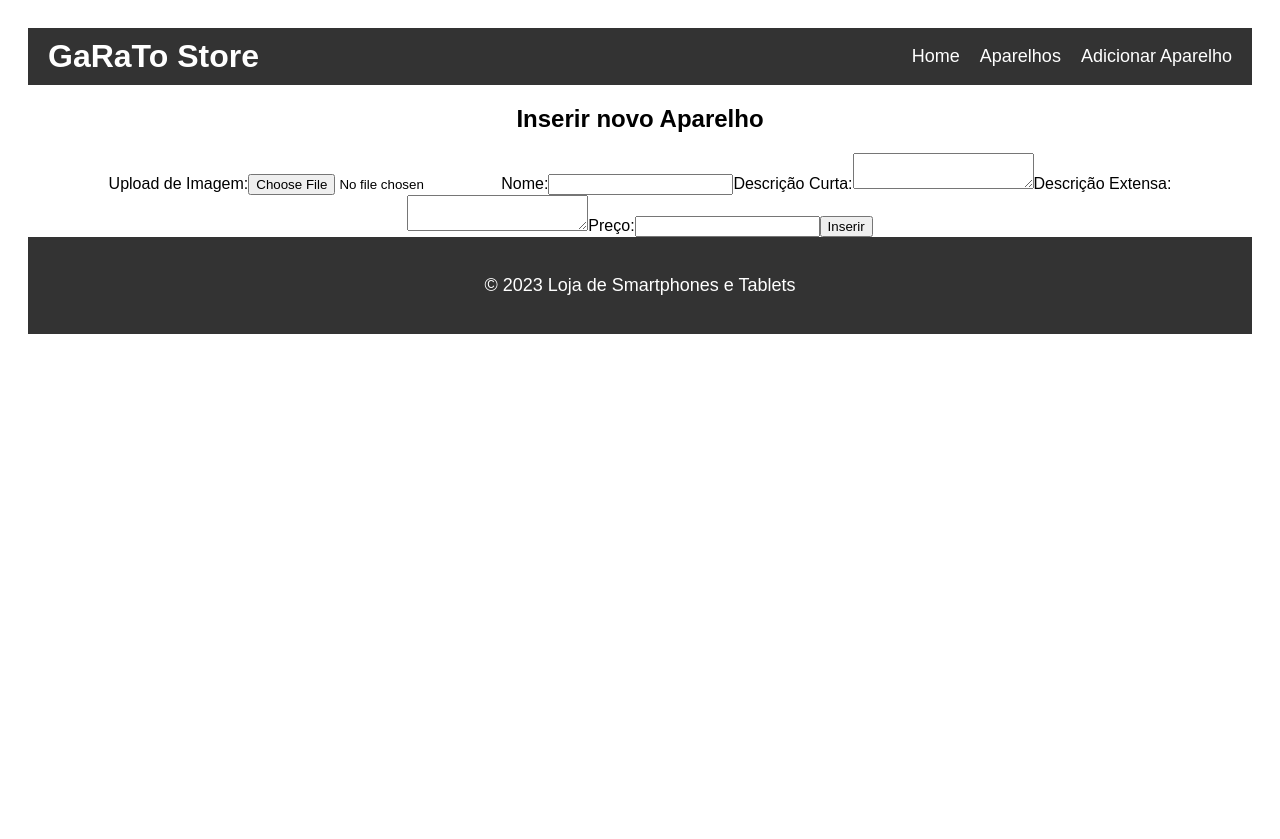
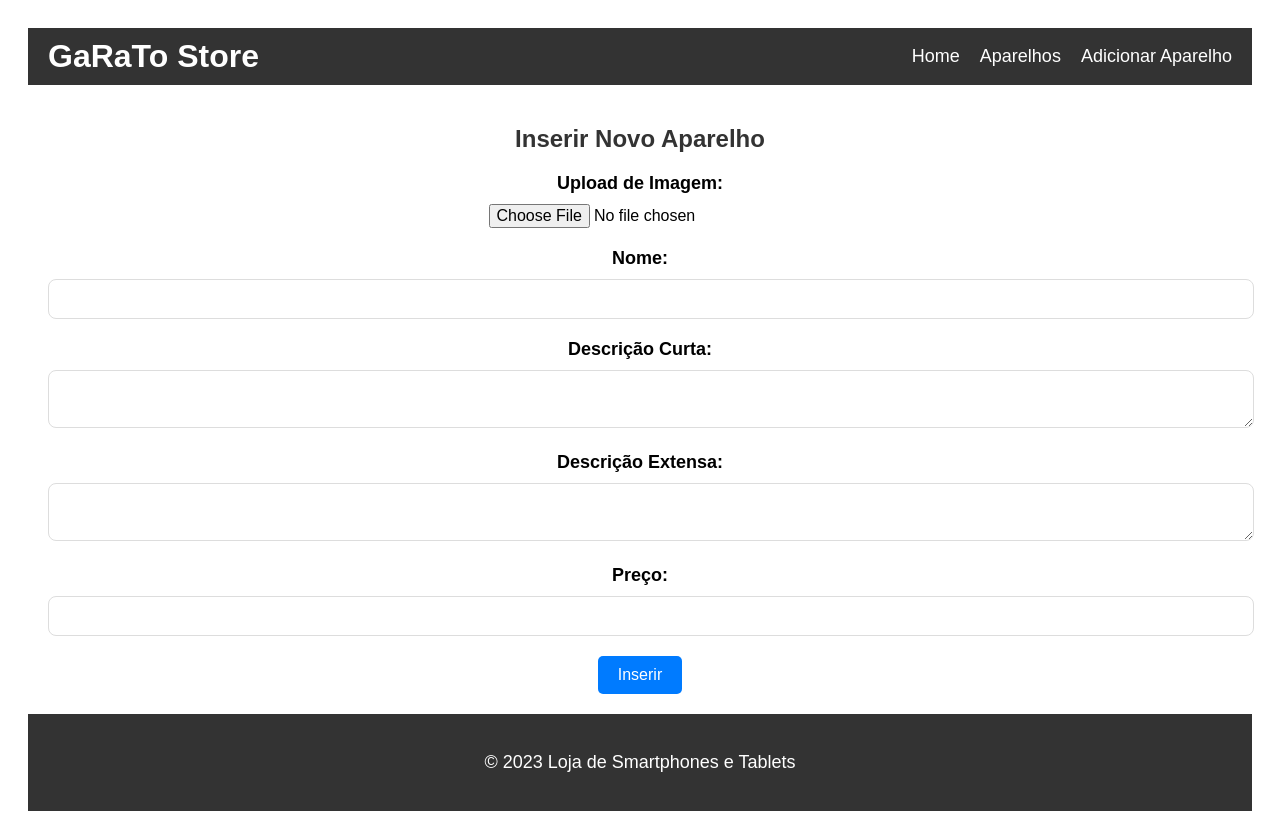
Before and after one commit to Neveszera/RDW_CP2, a React (Vite) app: page /aparelhos/inserir in a window 1280 px wide. Before the commit the page ends 800 px from the top, so only its background shows below. Built offline with nearby package versions, Linux system fonts and the light colour scheme.

Commit message:
Estilizações desenvolvidas

```diff
--- /dev/null
+++ b/src/routes/EditarAparelho/index.module.css
@@ -0,0 +1,58 @@
+.container {
+    font-family: 'Poppins', sans-serif;
+    padding: 20px;
+    text-align: center;
+    max-width: 800px;
+    margin: 0 auto;
+  }
+
+  h2 {
+    font-size: 24px;
+    margin-bottom: 20px;
+    color: #333;
+  }
+
+  label {
+    display: block;
+    font-weight: bold;
+    margin-bottom: 10px;
+    font-size: 18px;
+  }
+
+  input[type="file"] {
+    margin-bottom: 20px;
+    font-size: 16px;
+  }
+
+  img {
+    max-width: 100%;
+    height: auto;
+    margin-bottom: 20px;
+    border: 1px solid #ddd;
+    border-radius: 8px;
+    box-shadow: 0 2px 4px rgba(0, 0, 0, 0.1);
+  }
+
+  textarea,
+  input[type="text"] {
+    width: 100%;
+    padding: 10px;
+    margin-bottom: 20px;
+    border: 1px solid #ddd;
+    border-radius: 8px;
+    font-size: 16px;
+  }
+
+  button {
+    background-color: #007bff;
+    color: #fff;
+    border: none;
+    padding: 10px 20px;
+    font-size: 16px;
+    cursor: pointer;
+    border-radius: 5px;
+  }
+
+  button:hover {
+    background-color: #0056b3;
+  }
--- a/src/routes/Home/index.jsx
+++ b/src/routes/Home/index.jsx
@@ -1,30 +1,26 @@
 import React from 'react';
 import { Link } from 'react-router-dom';
 import styles from './index.module.css';
-import aparelhosData from '../../../aparelhosData';
-
+import aparelhosData from '../../../aparelhosData.jsx';
 function Home() {
   // IDs dos smartphones que serão destacados
   const destaquesIds = [2, 5];
-
   // Filtrar os smartphones com base nos IDs de destaque
   const destaques = aparelhosData.filter((smartphone) =>
     destaquesIds.includes(smartphone.id)
   );
-
   return (
     <div className={styles.container}>
       <div className={styles.promotionCardContainer}>
         <div className={styles.promotionCard}>
           <h3>Oferta Especial</h3>
-          <p>Economize $100 em qualquer smartphone com o código "NEVES100".</p>
+          <p>Economize $100 em qualquer smartphone com o código "GARATO100".</p>
         </div>
         <div className={styles.promotionCard}>
           <h3>Smartphones em Destaque</h3>
           <p>Explore nossa seleção de smartphones de última geração.</p>
         </div>
       </div>
-
       <div className={styles.featuredProducts}>
         <h2>Smartphones em Destaque</h2>
         <Link to="/aparelhos" className={styles.viewAllLink}>
--- a/src/routes/InserirAparelho/index.jsx
+++ b/src/routes/InserirAparelho/index.jsx
@@ -1,10 +1,12 @@
 import React, { useState } from "react";
 import { useNavigate, useParams } from "react-router-dom";
 import { addAparelho } from '../../../aparelhosData.jsx';
+import styles from './index.module.css';
+
 function InserirAparelho() {
+
     const { id } = useParams();
     const navigate = useNavigate();
-
     // Estado para acompanhar os dados do novo aparelho
     const [novoAparelho, setNovoAparelho] = useState({
         nome: '',
@@ -13,8 +15,9 @@ function InserirAparelho() {
         preco: '',
         imagem: '',
     });
+
     // Função para lidar com o upload de imagem
-    const handleImagemUpload = (files) => {
+    const handleImageUpload = (files) => {
         if (files.length > 0) {
             const file = files[0];
             const reader = new FileReader();
@@ -28,8 +31,9 @@ function InserirAparelho() {
             reader.readAsDataURL(file);
         }
     };
+
     // Função para lidar com as alterações nos campos de inserção
-    const handleFildChange = (field, value) => {
+    const handleFieldChange = (field, value) => {
         setNovoAparelho({
             ...novoAparelho,
             [field]: value,
@@ -44,25 +48,51 @@ function InserirAparelho() {
             navigate('/aparelhos');
         }
     };
+
     return (
-        <div>
-            <h2>Inserir novo Aparelho</h2>
-            <label htmlFor="Imagem">Upload de Imagem:</label>
-            <input type="file" id="imagem" accept="imagem/*" onChange={(e) => handleImagemUpload(e.target.files)} />
+        <div className={styles.container}>
+            <h2>Inserir Novo Aparelho</h2>
+            <label htmlFor="imagem">Upload de Imagem:</label>
+            <input
+                type="file"
+                id="imagem"
+                accept="image/*"
+                onChange={(e) => handleImageUpload(e.target.files)}
+            />
             {novoAparelho.imagem && (
-                <img src={novoAparelho.imagem} alt={novoAparelho.nome} />
+                <img src={novoAparelho.imagem} alt={novoAparelho.nome} className={styles.smartphoneImage} />
             )}
             <label htmlFor="nome">Nome:</label>
-            <input type="text" name="nome" value={novoAparelho.nome} onChange={(e) => handleFildChange('nome', e.target.value)} />
+            <input
+                type="text"
+                id="nome"
+                value={novoAparelho.nome}
+                onChange={(e) => handleFieldChange('nome', e.target.value)}
+            />
             <label htmlFor="descricaoCurta">Descrição Curta:</label>
-            <textarea id="descricaoCurta" value={novoAparelho.descricaoCurta} onChange={(e) =>
-                handleFildChange('descricaoCurta', e.target.value)}></textarea>
+            <textarea
+                id="descricaoCurta"
+                value={novoAparelho.descricaoCurta}
+                onChange={(e) => handleFieldChange('descricaoCurta', e.target.value)}
+                className={styles.descricaoCurta}
+            />
             <label htmlFor="descricaoExtensa">Descrição Extensa:</label>
-            <textarea id="descricaoExtensa" value={novoAparelho.descricaoExtensa} onChange={(e) => handleFildChange('descricaoExtensa', e.target.value)}></textarea>
+            <textarea
+                id="descricaoExtensa"
+                value={novoAparelho.descricaoExtensa}
+                onChange={(e) => handleFieldChange('descricaoExtensa', e.target.value)}
+                className={styles.descricaoExtensa}
+            />
             <label htmlFor="preco">Preço:</label>
-            <input type="text" id="preco " value={novoAparelho.preco} onChange={(e) => handleFildChange('preco', e.target.value)} />
-            <button onClick={handleInsert}>Inserir</button>
+            <input
+                type="text"
+                id="preco"
+                value={novoAparelho.preco}
+                onChange={(e) => handleFieldChange('preco', e.target.value)}
+            />
+            <button onClick={handleInsert} className={styles.insertButton}>Inserir</button>
         </div>
     );
+
 }
 export default InserirAparelho;
--- /dev/null
+++ b/src/routes/InserirAparelho/index.module.css
@@ -0,0 +1,109 @@
+.container {
+
+  font-family: 'Poppins', sans-serif;
+
+  padding: 20px;
+
+  text-align: center;
+
+}
+
+
+
+
+.heading {
+
+  font-size: 24px;
+
+  margin-bottom: 20px;
+
+  color: #333;
+
+}
+
+
+
+
+.label {
+
+  font-size: 16px;
+
+  margin-top: 10px;
+
+  display: block;
+
+  text-align: left;
+
+}
+
+
+
+
+.input {
+
+  width: 100%;
+
+  padding: 10px;
+
+  margin-top: 5px;
+
+  margin-bottom: 20px;
+
+  border: 1px solid #ddd;
+
+  border-radius: 8px;
+
+}
+
+
+
+
+.textarea {
+
+  width: 100%;
+
+  padding: 10px;
+
+  margin-top: 5px;
+
+  margin-bottom: 20px;
+
+  border: 1px solid #ddd;
+
+  border-radius: 8px;
+
+  resize: vertical; /* Permitir redimensionamento vertical da caixa de texto */
+
+}
+
+
+
+
+.button {
+
+  background-color: #007bff;
+
+  color: #fff;
+
+  border: none;
+
+  padding: 10px 20px;
+
+  border-radius: 5px;
+
+  font-size: 16px;
+
+  cursor: pointer;
+
+  text-decoration: none;
+
+}
+
+
+
+
+.button:hover {
+
+  background-color: #0056b3;
+
+}
--- a/src/routes/VisualizarAparelho/index.jsx
+++ b/src/routes/VisualizarAparelho/index.jsx
@@ -13,7 +13,7 @@ function VisualizarAparelho() {
   const handleDelete = () => {
     //Remove o aparelho da lista de dados (aparelhosData)
     const index = aparelhosData.findIndex((item) => item.id ===
-    aparelho.id);
+      aparelho.id);
     if (index !== -1) {
       aparelhosData.splice(index, 1);
       // Navega de volta para a página de aparelhos
@@ -26,16 +26,18 @@ function VisualizarAparelho() {
   return (
     <div className={styles.container}>
       <h2>Detalhes de {aparelho.nome}</h2>
-      <img
-        src={aparelho.imagem}
-        alt={aparelho.nome}
-        className={styles.smartphoneImage}
-      />
+      <img src={aparelho.imagem} alt={aparelho.nome} className={styles.smartphoneImage} />
       <p className={styles.descricaoExtensa}>{aparelho.descricaoExtensa}</p>
-      <p className={styles.preco}>Preço: ${aparelho.preco}</p>
-      <button onClick={handleDelete}>Excluir Aparelho</button>
-      <button onClick={() => navigate(`/aparelhos/${id}/editar`)}>Editar Aparelho</button>
-      <button onClick={() => navigate('/aparelhos')} className={styles.goBackLink}>Voltar para a lista de Aparelhos</button>
+      <p className={styles.preco}>Preço: R$ {aparelho.preco}</p>
+      <button onClick={handleDelete} className={styles.deleteButton}>
+        Excluir Aparelho
+      </button>
+      <button onClick={() => navigate(`/aparelhos/${id}/editar`)} className={styles.editButton}>
+        Editar Aparelho
+      </button>
+      <button onClick={() => navigate('/aparelhos')} className={styles.goBackLink}>
+        Voltar para Lista de Aparelhos
+      </button>
     </div>
   );
 }
--- a/src/routes/VisualizarAparelho/index.module.css
+++ b/src/routes/VisualizarAparelho/index.module.css
@@ -3,7 +3,6 @@
     padding: 20px;
     text-align: center;
 }
-
 .smartphoneImage {
     width: 400px;
     height: auto;
@@ -25,15 +24,50 @@
     font-family: 'Poppins', sans-serif;
 }
 
-.goBackLink {
-    color: #007bff;
+/* Estilos para os botões */
+.deleteButton {
+    background-color: #9b444d;
+    color: #fff;
+    border: none;
+    padding: 10px 20px;
+    border-radius: 5px;
+    font-size: 16px;
+    cursor: pointer;
     text-decoration: none;
+    margin-right: 10px;
     margin-top: 20px;
-    display: inline-block;
-    font-family: 'Poppins', sans-serif;
-    font-size: 16px;
 }
 
-.goBackLink:hover {
+.deleteButton:hover {
+    background-color: #c82333;
+}
+
+.editButton {
+    background-color: #ffc107;
+    color: #000;
+    border: none;
+    padding: 10px 20px;
+    border-radius: 5px;
+    font-size: 16px;
+    cursor: pointer;
     text-decoration: none;
+    margin-right: 10px;
+    margin-top: 20px;
 }
+
+.editButton:hover {
+    background-color: #e0a800;
+}
+
+.goBackLink {
+    background-color: #007BFF;
+    color: #fff;
+    border: none;
+    padding: 10px 20px;
+    border-radius: 5px;
+    font-size: 16px;
+    cursor: pointer;
+    text-decoration: none;
+    margin-right: 10px;
+    margin-top: 20px;
+}
```
Also changed, not shown: src/routes/EditarAparelho/index.jsx (+7 -15 lines).
